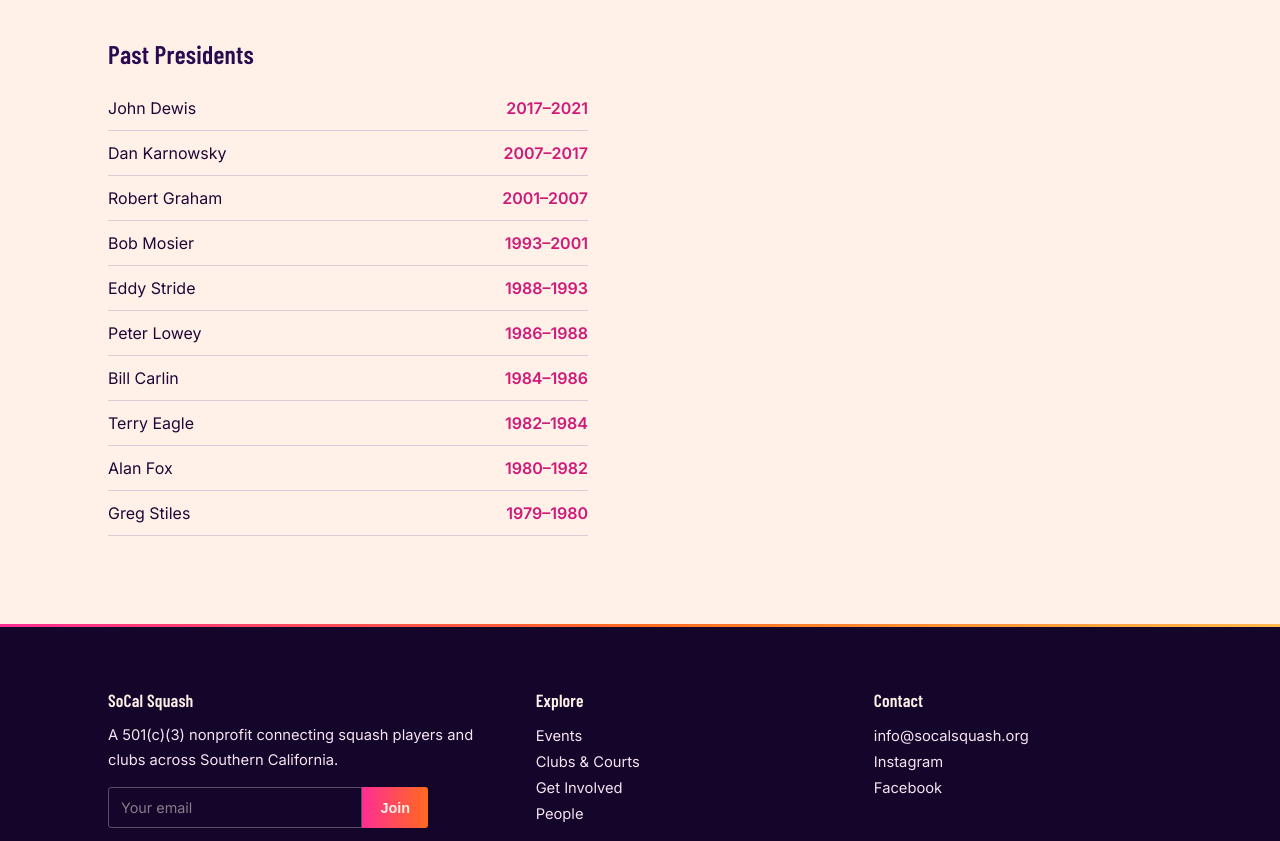
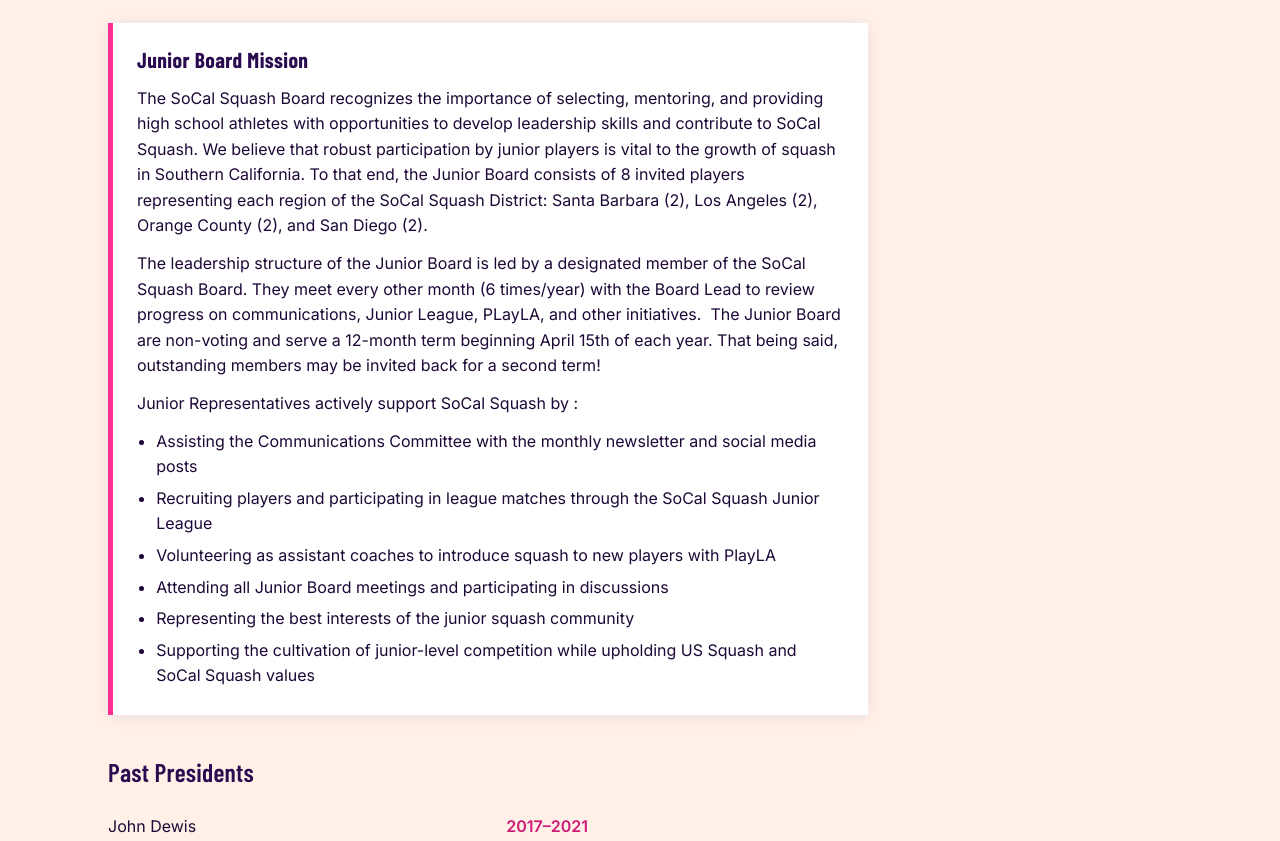
Before and after one commit to AchillesTheGoodMan/socal-squash-site, a plain HTML site: page people.html in a window 1280 px wide. Shown: the part 1608-2449 px from the top of the page. Drawn offline with nearby package versions, Linux system fonts and the light colour scheme.

Commit message:
Add files via upload

```diff
--- a/people.html
+++ b/people.html
@@ -833,6 +833,11 @@
   .person .role{ font-size:.82rem; letter-spacing:.08em; text-transform:uppercase; color:var(--pink-text); font-weight:600; margin:0 0 8px; }
   .person p{ font-size:.92rem; color:var(--slate); margin:0; }
   .people-sub{ font-family:var(--display); font-size:1.6rem; color:var(--court-blue); margin:44px 0 18px; }
+  .jr-mission{ max-width:760px; margin:26px 0 0; padding:20px 24px; background:#fff; border-left:5px solid var(--hot-pink); box-shadow:0 2px 14px rgba(91,26,139,.10); }
+  .jr-mission h4{ font-family:var(--display); font-size:1.35rem; color:var(--court-blue); margin:0 0 10px; letter-spacing:.02em; }
+  .jr-mission p{ margin:0 0 12px; line-height:1.6; }
+  .jr-mission ul{ margin:0 0 4px 1.2em; padding:0; line-height:1.6; }
+  .jr-mission li{ margin:0 0 6px; }
   .past-list{ list-style:none; padding:0; margin:0; max-width:480px; }
   .past-list li{ display:flex; justify-content:space-between; gap:16px; padding:10px 0; border-bottom:1px solid rgba(91,26,139,.18); }
   .past-list .yrs{ color:var(--pink-text); font-weight:600; }
@@ -849,8 +854,8 @@
     </a>
     <button class="nav-toggle" id="navToggle" aria-label="Toggle menu">Menu</button>
     <nav class="links" id="navLinks">
-      <a href="index.html#tournaments">Events</a>
-      <a href="index.html#clubs">Clubs & Courts</a>
+      <a href="index.html#tournaments">Tournaments</a>
+      <a href="map.html">Play Now</a>
       <a href="index.html#involved">Get Involved</a>
       <a href="people.html" aria-current="page">People</a>
     </nav>
@@ -885,6 +890,20 @@
       <div class="person"><div class="avatar"><span>JH</span><img src="https://images.squarespace-cdn.com/content/v1/616eec613fb51d6c517d4b7d/e88cd918-65c4-4f3a-876f-98a45464a86b/Justin.jpg" alt="Justin Han" loading="lazy" referrerpolicy="no-referrer" onerror="this.remove()"></div><h3>Justin Han</h3><div class="role">Junior Board</div></div>
       <div class="person"><div class="avatar"><span>SL</span><img src="https://images.squarespace-cdn.com/content/v1/616eec613fb51d6c517d4b7d/084ef0d3-bd72-42bd-bdf0-d424749dcadc/Sophia_Lee.jpg" alt="Sophie Lee" loading="lazy" referrerpolicy="no-referrer" onerror="this.remove()"></div><h3>Sophie Lee</h3><div class="role">Junior Board</div></div>
     </div>
+    <div class="jr-mission">
+      <h4>Junior Board Mission</h4>
+      <p>The SoCal Squash Board recognizes the importance of selecting, mentoring, and providing high school athletes with opportunities to develop leadership skills and contribute to SoCal Squash. We believe that robust participation by junior players is vital to the growth of squash in Southern California. To that end, the Junior Board consists of 8 invited players representing each region of the SoCal Squash District: Santa Barbara (2), Los Angeles (2), Orange County (2), and San Diego (2).</p>
+      <p>The leadership structure of the Junior Board is led by a designated member of the SoCal Squash Board. They meet every other month (6 times/year) with the Board Lead to review progress on communications, Junior League, PLayLA, and other initiatives.&nbsp; The Junior Board are non-voting and serve a 12-month term beginning April 15th of each year. That being said, outstanding members may be invited back for a second term!</p>
+      <p>Junior Representatives actively support SoCal Squash by :</p>
+      <ul>
+        <li>Assisting the Communications Committee with the monthly newsletter and social media posts</li>
+        <li>Recruiting players and participating in league matches through the SoCal Squash Junior League</li>
+        <li>Volunteering as assistant coaches to introduce squash to new players with PlayLA</li>
+        <li>Attending all Junior Board meetings and participating in discussions</li>
+        <li>Representing the best interests of the junior squash community</li>
+        <li>Supporting the cultivation of junior-level competition while upholding US Squash and SoCal Squash values</li>
+      </ul>
+    </div>
     <h3 class="people-sub">Past Presidents</h3>
     <ul class="past-list">
       <li><span>John Dewis</span><span class="yrs">2017–2021</span></li>
@@ -914,8 +933,8 @@
     <div>
       <h3>Explore</h3>
       <ul>
-        <li><a href="index.html#tournaments">Events</a></li>
-        <li><a href="index.html#clubs">Clubs & Courts</a></li>
+        <li><a href="index.html#tournaments">Tournaments</a></li>
+        <li><a href="map.html">Play Now</a></li>
         <li><a href="index.html#involved">Get Involved</a></li>
         <li><a href="people.html">People</a></li>
       </ul>
```
